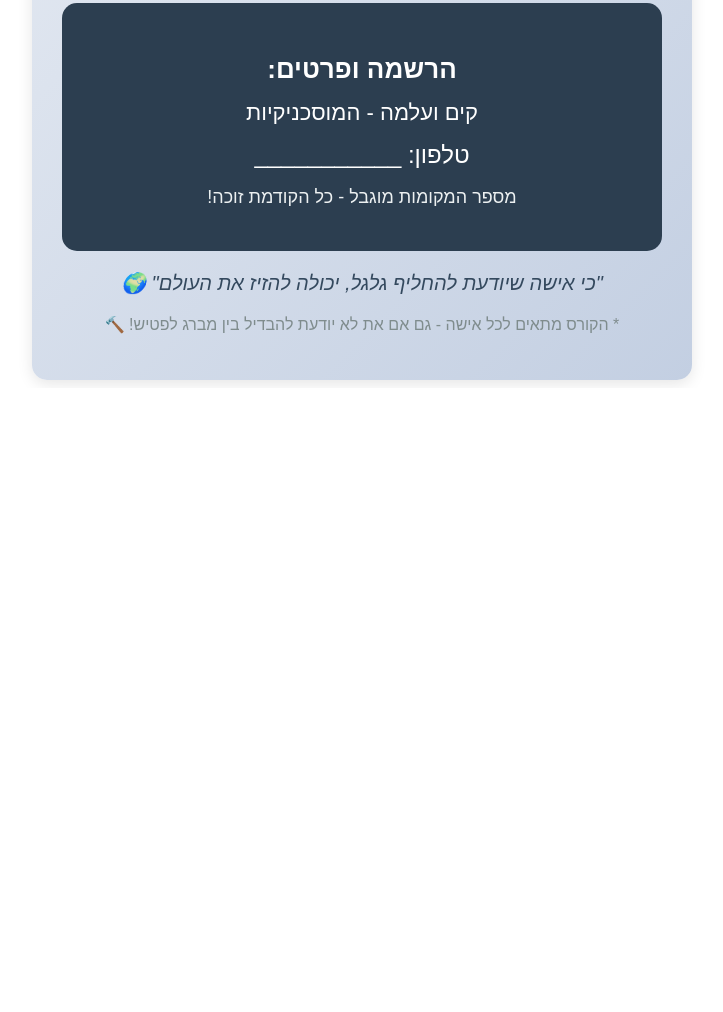
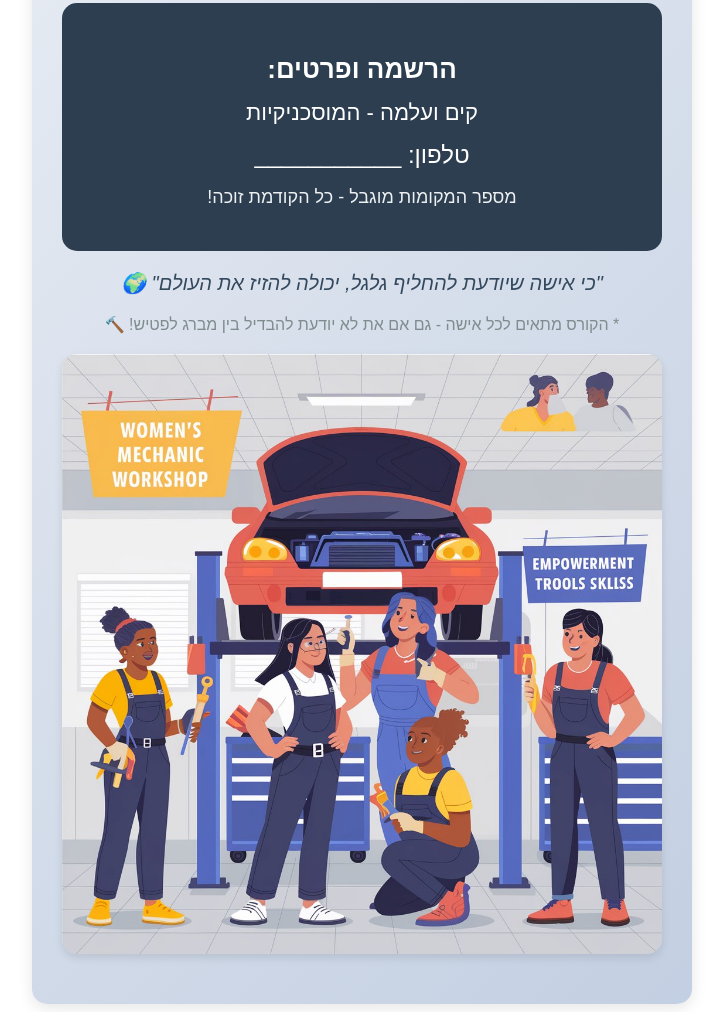
Before and after one commit to Sirag888/liat, a plain HTML site: page index.html in a window 1280 px wide. Shown: the part 848-1860 px from the top of the page, without its empty margins (278-1001 px from the left). Before the commit the page ends 1236 px from the top, so only its background shows below. Drawn offline with Linux system fonts and the light colour scheme.

Commit message:
Update index.html

```diff
--- a/index.html
+++ b/index.html
@@ -54,4 +54,12 @@
            * הקורס מתאים לכל אישה - גם אם את לא יודעת להבדיל בין מברג לפטיש! 🔨
        </p>
    </div>
+       <div style="text-align: center; margin: 20px 0;">
+        <img src="image.jpeg"
+             alt="קורס מוסכניקיות"
+             style="width: 100%;
+                    max-width: 600px;
+                    border-radius: 15px;
+                    box-shadow: 0 4px 8px rgba(0,0,0,0.1);">
+    </div>
 </div>
```
